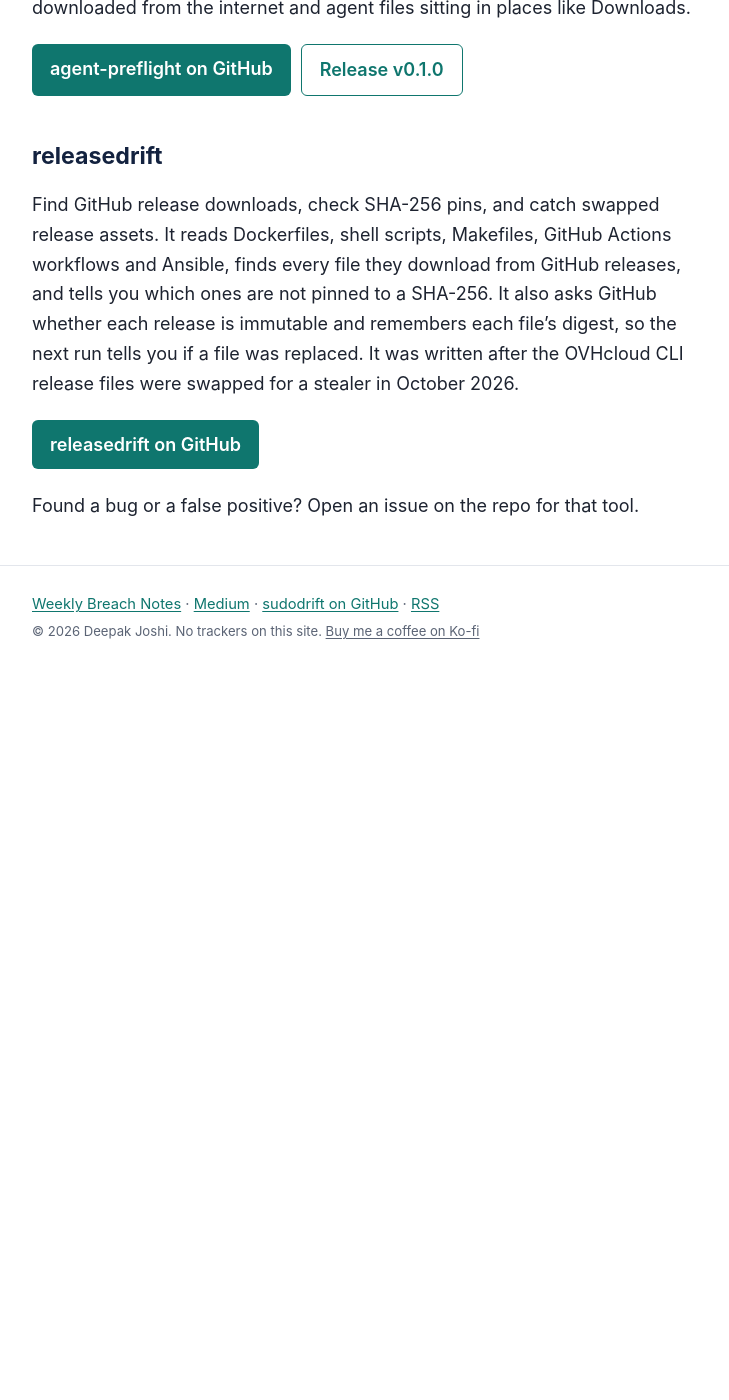
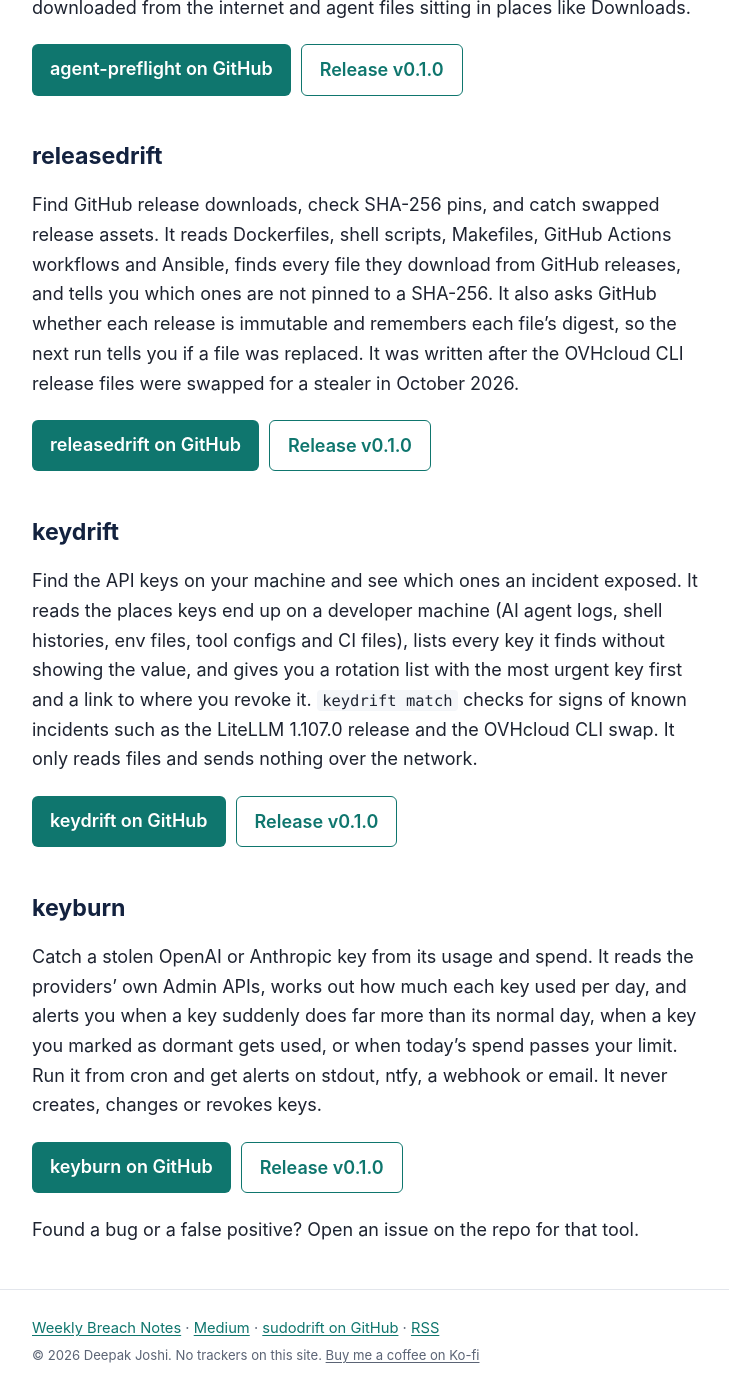
Before and after one commit to sudodrift/sudodrift.github.io, a Jekyll site: the page built from tools/index.md, in a window 1280 px wide and 1400 px high, scrolled down 1117 px. Shown: the whole window, without its empty margins (268-997 px from the left). Built offline with Jekyll 4.4.1, drawn with Linux system fonts in a browser that asks for light colours; before the commit the page ends 1793 px from its top, so only the background shows below that.

Commit message:
Add keydrift and keyburn to Tools

```diff
--- a/tools/index.md
+++ b/tools/index.md
@@ -1,7 +1,7 @@
 ---
 layout: page
 title: Tools
-description: Free, open source security tools by Deepak Joshi. sudodrift tracks access changes on Linux servers, breach-checks has scripts for real incidents, agent-preflight checks what a coding agent will load before you start it, and releasedrift catches unpinned or swapped GitHub release downloads.
+description: Free, open source security tools by Deepak Joshi. sudodrift tracks access changes on Linux servers, breach-checks has scripts for real incidents, agent-preflight checks what a coding agent will load before you start it, releasedrift catches unpinned or swapped GitHub release downloads, keydrift finds which keys an incident exposed, and keyburn spots a stolen AI key from its usage.
 permalink: /tools/
 ---
 
@@ -41,6 +41,25 @@
 
 <div class="button-row">
   <a class="button" href="https://github.com/sudodrift/releasedrift">releasedrift on GitHub</a>
+  <a class="button secondary" href="https://github.com/sudodrift/releasedrift/releases/tag/v0.1.0">Release v0.1.0</a>
+</div>
+
+## keydrift
+
+Find the API keys on your machine and see which ones an incident exposed. It reads the places keys end up on a developer machine (AI agent logs, shell histories, env files, tool configs and CI files), lists every key it finds without showing the value, and gives you a rotation list with the most urgent key first and a link to where you revoke it. `keydrift match` checks for signs of known incidents such as the LiteLLM 1.107.0 release and the OVHcloud CLI swap. It only reads files and sends nothing over the network.
+
+<div class="button-row">
+  <a class="button" href="https://github.com/sudodrift/keydrift">keydrift on GitHub</a>
+  <a class="button secondary" href="https://github.com/sudodrift/keydrift/releases/tag/v0.1.0">Release v0.1.0</a>
+</div>
+
+## keyburn
+
+Catch a stolen OpenAI or Anthropic key from its usage and spend. It reads the providers' own Admin APIs, works out how much each key used per day, and alerts you when a key suddenly does far more than its normal day, when a key you marked as dormant gets used, or when today's spend passes your limit. Run it from cron and get alerts on stdout, ntfy, a webhook or email. It never creates, changes or revokes keys.
+
+<div class="button-row">
+  <a class="button" href="https://github.com/sudodrift/keyburn">keyburn on GitHub</a>
+  <a class="button secondary" href="https://github.com/sudodrift/keyburn/releases/tag/v0.1.0">Release v0.1.0</a>
 </div>
 
 Found a bug or a false positive? Open an issue on the repo for that tool.
```
Also changed, not shown: index.html (+8 -0 lines).
